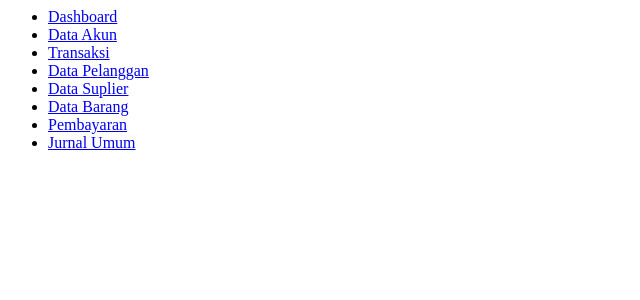
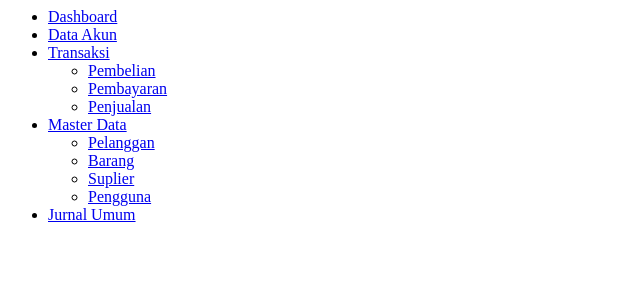
Before and after one commit to HabibSyafikri2EZ/app_sia2397, a PHP site: page /sidebar.php in a window 1280 px wide. Shown: the top 300 px of the page, without its empty margins (0-640 px from the left). Run offline with PHP 8.4, Linux system fonts and the light colour scheme; data that the repository does not hold is empty.

Commit message:
menambahkan add user dan mengubah codingan autentifikasi, koneksi, login dan sidebar

```diff
--- a/sidebar.php
+++ b/sidebar.php
@@ -1,36 +1,13 @@
 <?php
-$active_dashboard = "";
-$active_transaksi = "";
-$active_pelanggan = "";
-$active_suplier = "";
-$active_barang = "";
-$active_laporan = "";
-$active_riwayat = "";
-$active_pengaturan = "";
-
-if(isset($_GET['modul']))
-    if($_GET['modul']=="transaksi"){
-        $active_transaksi="active";
-    }elseif($_GET['modul']=="akun"){
-        $active_akun="active";
-    }elseif($_GET['modul']=="pelanggan"){
-        $active_pelanggan="active";
-    }elseif($_GET['modul']=="suplier"){
-        $active_suplier="active";
-    }elseif($_GET['modul']=="barang"){
-        $active_barang="active";
-    }elseif($_GET['modul']=="pembayaran"){
-        $active_pembayaran="active";
-    }elseif($_GET['modul']=="jurnal-umum"){
-        $active_jurnalumum="active";
-    }
-else{
-    $active_dashboard="active";
+if(!isset($_GET['modul'])){
+    $modul = "";
+    }else{
+        $modul = $_GET['modul'];
         }
         ?>
         <ul class="nav nav-pills flex-column ms-2">
              <li class="nav-item">
-        <a href="dashboard.php" class="nav-link text-white <?= $active_dashboard;?>">
+                <a href="dashboard.php" class="nav-link text-white <?= $modul; ?>">
                 <i class="bi bi-speedometer2 me-2"></i>Dashboard
              </a>
             </li>
@@ -40,33 +17,47 @@ else{
         </a>
     </li>
             <li class="nav-item">
-        <a href="?modul=transaksi" class="nav-link text-white <?= $active_transaksi;?>">
-            <i class="bi bi-cart-check-fill me-2"></i>Transaksi
+                <a href="#transaksiCollapse" data-bs-toggle="collapse" aria-expanded="false" class="nav-link d-flex text-white">
+        <i class="bi bi-cash-stack me-2"></i>
+            Transaksi
+             <i class="bi bi-caret-down-fill ms-auto"></i>
              </a>
+             <ul class="nav nav-pills flex-column collapse ms-4 bg-white rounded p-2" id="transaksiCollapse">
+                <li class="nav-item">
+                    <a href="?modul=pembelian" class="nav-link text-dark text- decoration-none <?= $modul=='pembelian'?'active':''; ?>">Pembelian</a>
                     </li>
                     <li class="nav-item">
-        <a href="?modul=pelanggan" class="nav-link text-white <?= $active_pelanggan;?>">
-            <i class="bi bi-people-fill me-2"></i>Data Pelanggan
-        </a>
+                    <a href="?modul=pembayaran" class="nav-link text-dark text- decoration-none <?= $modul=='pembayaran'?'active':''; ?>">Pembayaran</a>
                     </li>
                     <li class="nav-item">
-        <a href="?modul=suplier" class="nav-link text-white <?= $active_suplier;?>">
-            <i class="bi bi-people-fill me-2"></i>Data Suplier
-        </a>
+                    <a href="?modul=penjualan" class="nav-link text-dark text- decoration-none <?= $module='penjualan'?'active':''; ?>">Penjualan</a>
+                     </li>
+                     </ul>
                      </li>
                      <li class="nav-item">
-        <a href="?modul=barang" class="nav-link text-white <?= $active_barang;?>">
-            <i class="bi bi-box2-fill me-2"></i>Data Barang
+                     <a href="#dataCollapse" data-bs-toggle="collapse" aria-expanded="false" class="nav-link d-flex text-white">
+                     <i class="bi bi-database-fill-gear me-2"></i>
+                     Master Data
+                     <i class="bi bi-caret-down-fill ms-auto"></i>
                      </a>
+                     <ul class="nav nav-pills flex-column collapse ms-4 bg-white rounded p-2" id="dataCollapse">
+                     <li class="nav-item">
+                     <a href="?modul=pelanggan" class="nav-link text-dark text- decoration-none <?= $modul='pelanggan'?'active':''; ?>">Pelanggan</a>
                     </li>
                     <li class="nav-item">
-        <a href="?modul=pembayaran" class="nav-link text-white <?= $active_pembayaran;?>">
-            <i class="bi bi-pencil-square me-2"></i>Pembayaran
-        </a>
+                        <a href="?modul=barang" class="nav-link text-dark text-decoration-none <?= $modul=='barang'?'active':''; ?>">Barang</a>
                         </li>
                         <li class="nav-item">
-        <a href="?modul=jurnal-umum" class="nav-link text-white <?= $active_jurnalumum;?>">
-            <i class="bi bi-pencil-square me-2"></i>Jurnal Umum
+                            <a href="?modul=suplier" class="nav-link text-dark text-decoration- none <?= $modul== 'suplier'?'active':''; ?>">Suplier</a>
+    </li>
+    <li class="nav-item">
+        <a href="?modul=pengguna" class="nav-link text-dark text-decoration- none <?= $modul=='pengguna'?'active':''; ?>">Pengguna</a>
+        </li>
+        </ul>
+        </li>
+        <li class="nav-item">
+        <a href="?modul=jurnal" class="nav-link text-white <?= $modul=='jurnal'?'active':''; ?>">
+    <i class="bi bi-clipboard2-data-fill me-2"></i>Jurnal Umum
     </a>
     </li>
     </ul>
```
Also changed, not shown: add-user.php (added, +25 -0 lines), autentifikasi.php (+25 -31 lines), koneksi.php (+7 -0 lines), login.php (+11 -0 lines). Lines whose indentation alone changed are shown as unchanged.
